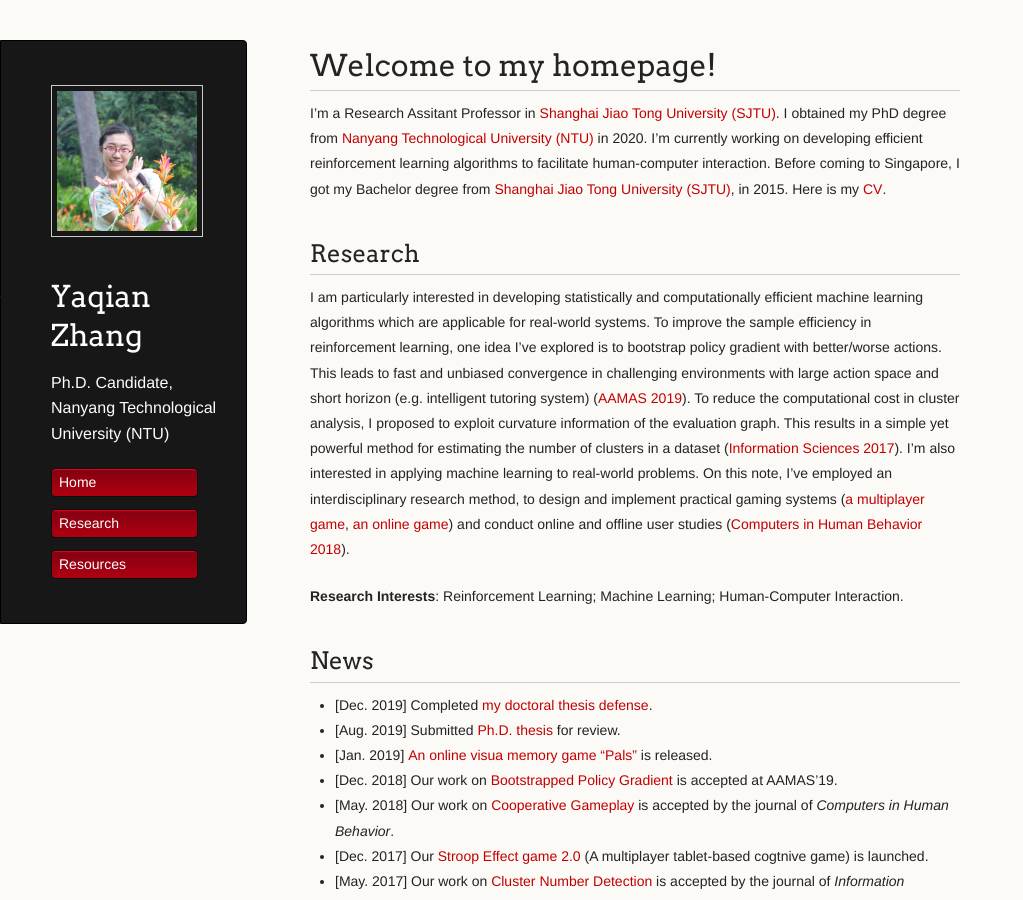
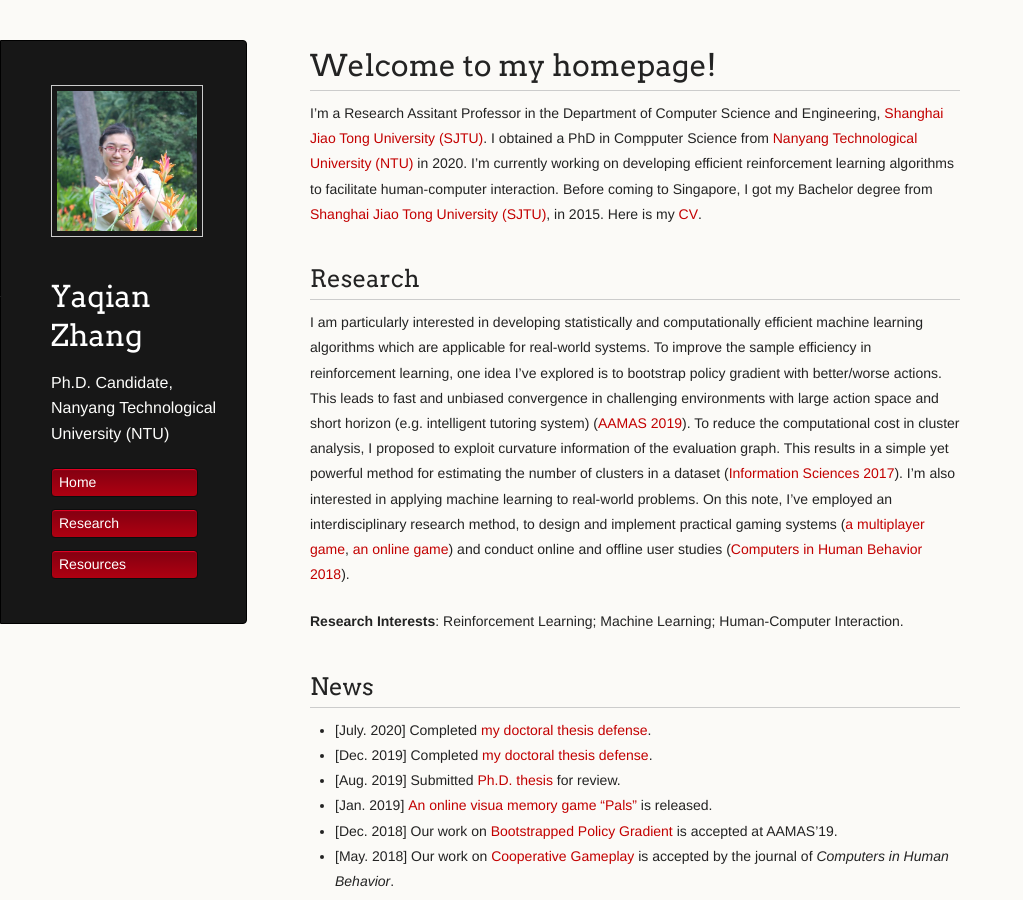
Before and after one commit to YaqianZhang/yaqianzhang.github.io, a Jekyll site: the page built from index.md, in a window 1280 px wide and 900 px high. Shown: the whole window, without its empty margins (0-1023 px from the left). Built offline with Jekyll 4.4.1, drawn with Linux system fonts in a browser that asks for light colours; a script that is not in the unit is left out; our own code applies the rules of GitHub Pages for plain Markdown files.

Commit message:
Update index.md

```diff
--- a/index.md
+++ b/index.md
@@ -2,7 +2,7 @@
 layout: default
 ---
 # Welcome to my homepage!
-I'm a Research Assitant Professor in [Shanghai Jiao Tong University (SJTU)](http://en.sjtu.edu.cn/). I obtained my PhD degree from [Nanyang Technological University (NTU)](https://www.ntu.edu.sg) in 2020. I'm currently working on developing efficient reinforcement learning algorithms to facilitate human-computer interaction.  Before coming to Singapore, I got my Bachelor degree from [Shanghai Jiao Tong University (SJTU)](http://en.sjtu.edu.cn/), in 2015. Here is my [CV](about/CV_Yaqian_Zhang.pdf).
+I'm a Research Assitant Professor in the Department of Computer Science and Engineering, [Shanghai Jiao Tong University (SJTU)](http://en.sjtu.edu.cn/). I obtained a PhD in Compputer Science from [Nanyang Technological University (NTU)](https://www.ntu.edu.sg) in 2020. I'm currently working on developing efficient reinforcement learning algorithms to facilitate human-computer interaction.  Before coming to Singapore, I got my Bachelor degree from [Shanghai Jiao Tong University (SJTU)](http://en.sjtu.edu.cn/), in 2015. Here is my [CV](about/CV_Yaqian_Zhang.pdf).
 
 ## Research
 I am particularly interested in developing statistically and computationally efficient machine learning algorithms which are applicable for real-world systems.
@@ -16,6 +16,7 @@
 
 
 ## News
+* [July. 2020]  Completed [my doctoral thesis defense](images/oral_defense.png).
 * [Dec. 2019]  Completed [my doctoral thesis defense](images/oral_defense.png).
 * [Aug. 2019]  Submitted [Ph.D. thesis](papers/Thesis_Amended_ZHANG_Yaqian.pdf) for review.
 * [Jan. 2019]   [An online visua memory game "Pals"](http://vmg23apr-env.wipf9rh8mt.ap-southeast-1.elasticbeanstalk.com/vmg_23_Apr/) is released.
```
